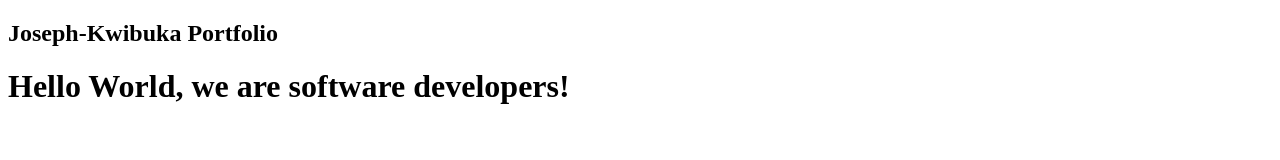
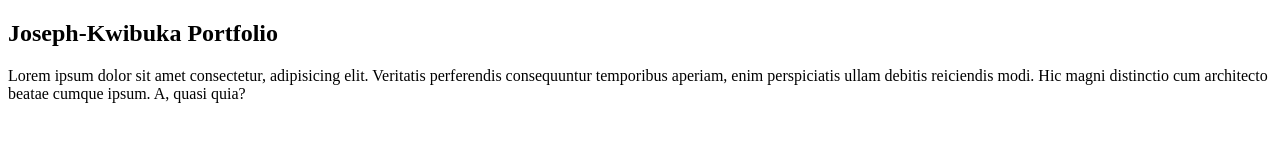
Before and after one commit to Kwentsir/Joseph-Kwibuka, a plain HTML site: page index.html in a window 1280 px wide. Drawn offline with Linux system fonts and the light colour scheme.

Commit message:
adding project sections

```diff
--- a/index.html
+++ b/index.html
@@ -10,7 +10,15 @@
     <section id="welcome-section">
       <h1>Joseph-Kwibuka Portfolio</h1>
     </section>
-    <h1>Hello World, we are software developers!</h1>
+    <section id="projects">
+      <p class="project-tile">
+        Lorem ipsum dolor sit amet consectetur, adipisicing elit. Veritatis
+        perferendis consequuntur temporibus aperiam, enim perspiciatis ullam
+        debitis reiciendis modi. Hic magni distinctio cum architecto beatae
+        cumque ipsum. A, quasi quia?
+      </p>
+    </section>
+
     <script src="https://cdn.freecodecamp.org/testable-projects-fcc/v1/bundle.js"></script>
 
     <!--
```
